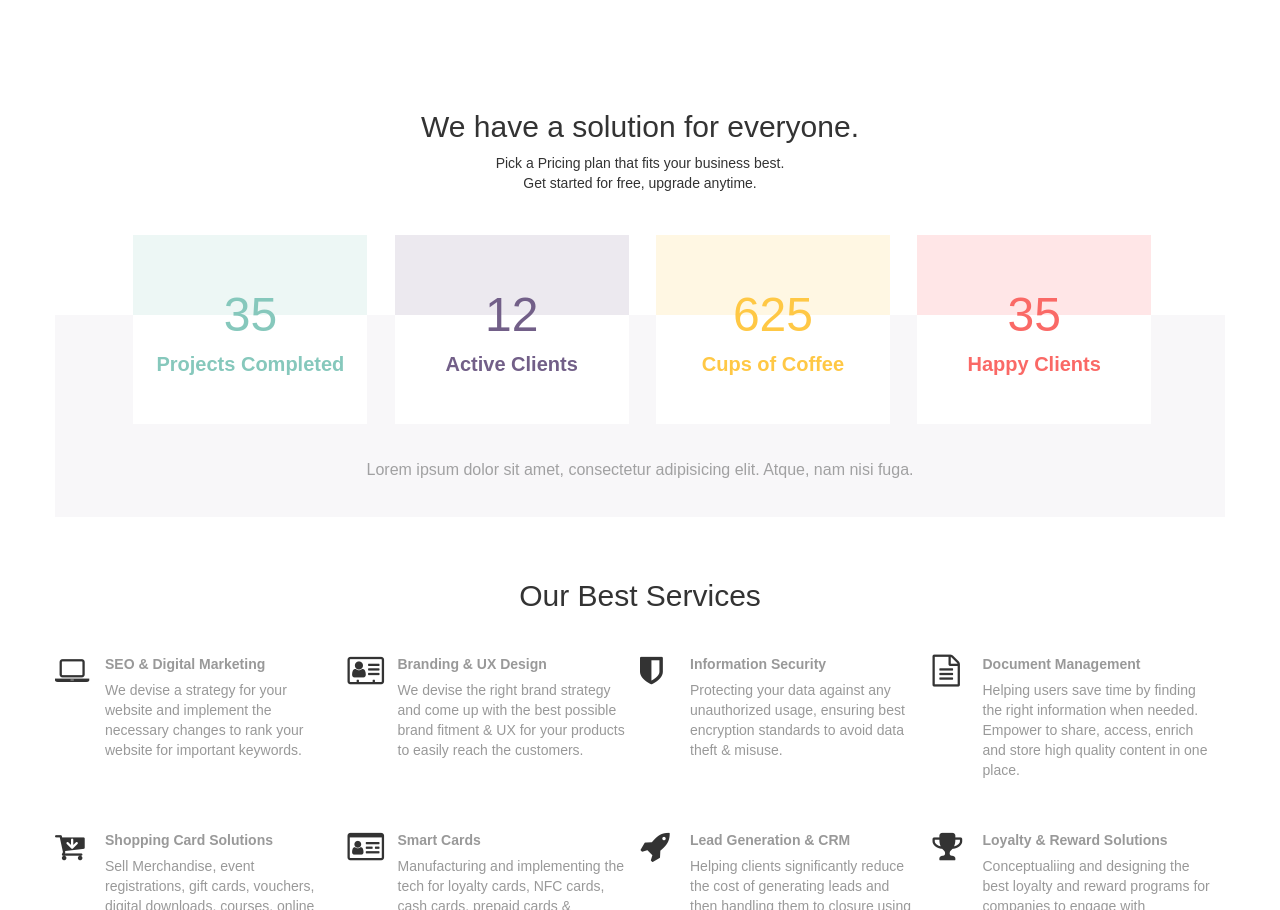
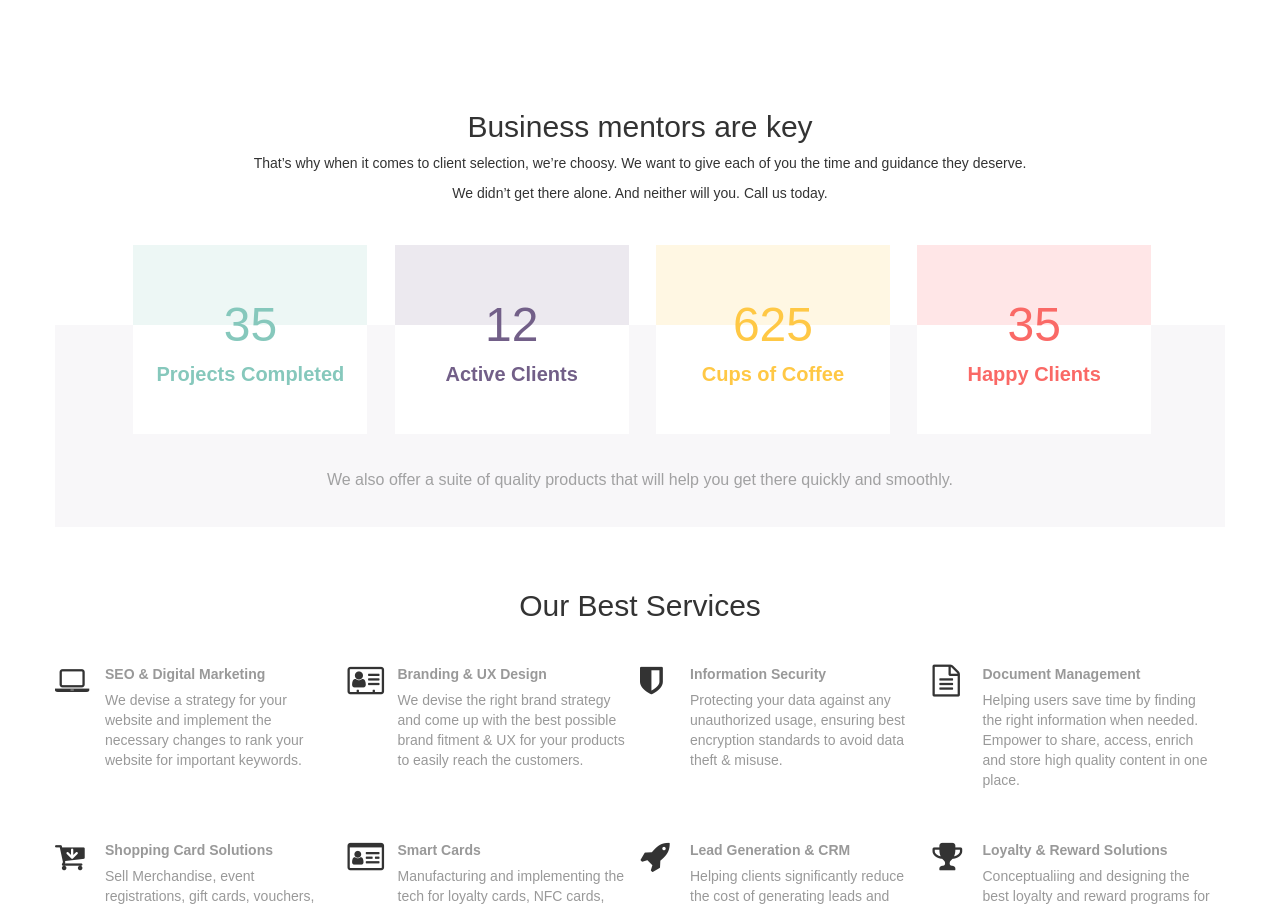
Before and after one commit to Nitish279/TrapaTecnoziant, a plain HTML site: page index.html in a window 1280 px wide. Shown: the part 2772-3682 px from the top of the page. Drawn offline with nearby package versions, Linux system fonts and the light colour scheme; a web font is replaced by a local one.

Commit message:
text changed

```diff
--- a/index.html
+++ b/index.html
@@ -144,9 +144,9 @@
         <section id="plansSection">
             <div class="container">
                 <div class="row">
-                    <h2 class="text-center">We have a solution for everyone.</h2>
-                    <p class="text-center">Pick a Pricing plan that fits your business best.<br>Get started for free,
-                        upgrade anytime.</p>
+                    <h2 class="text-center">Business mentors are key</h2>
+                    <p class="text-center">That’s why when it comes to client selection, we’re choosy. We want to give each of you the time and guidance they deserve.</p>
+                    <p class="text-center"> We didn’t get there alone. And neither will you. Call us today.</p>
                     <div id="plans">
                         <div class="bg"></div>
                         <div class="all_plans_block">
@@ -179,8 +179,7 @@
                                 </div>
                             </div>
                         </div>
-                        <p class="plan-footer text-center">Lorem ipsum dolor sit amet, consectetur adipisicing elit.
-                            Atque, nam nisi fuga.</p>
+                        <p class="plan-footer text-center">We also offer a suite of quality products that will help you get there quickly and smoothly.</p>
                     </div>
                 </div>
             </div>
```
